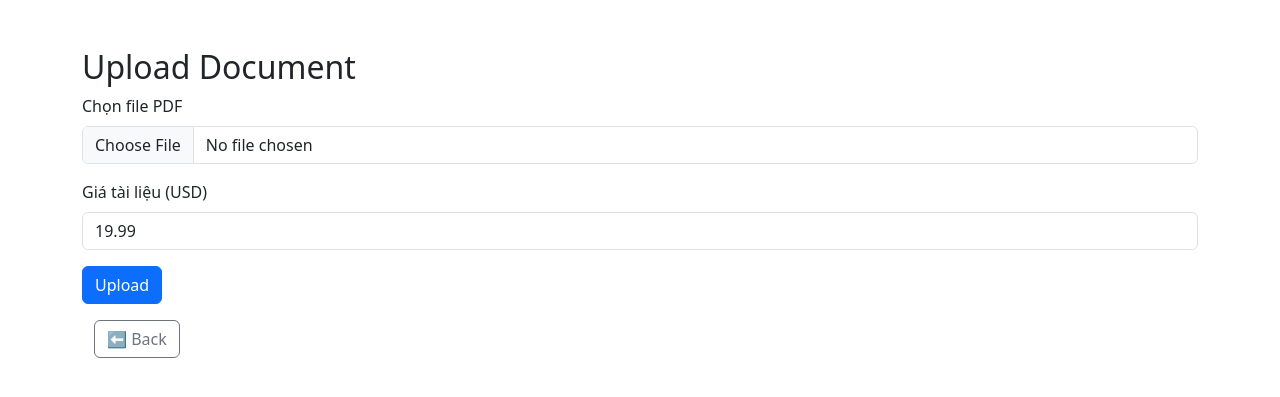
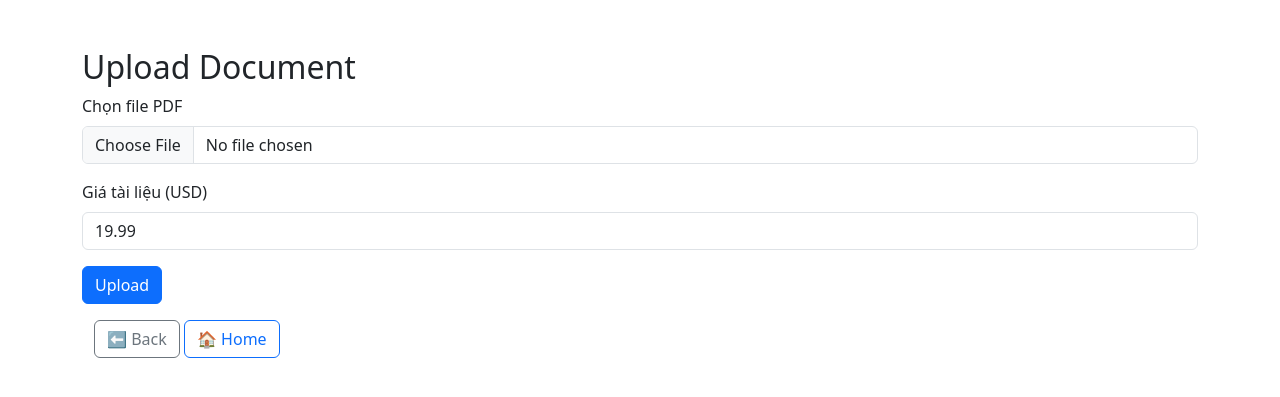
Before and after one commit to Phucsinh238/fastapi-pdf-app, a FastAPI app: page /upload in a window 1280 px wide. Shown: the top 397 px of the page. Run offline with FastAPI, Linux system fonts and the light colour scheme; a user stored in the database is signed in; some libraries are stand-ins or nearby versions.

Commit message:
Update upload.html

```diff
--- a/app/templates/upload.html
+++ b/app/templates/upload.html
@@ -23,7 +23,7 @@
 </form>
 <div class="container mt-3">
         <button class="btn btn-outline-secondary mb-3" onclick="history.back()">⬅ Back</button>
-        {% block content %}{% endblock %}
+          <a href="/" class="btn btn-outline-primary mb-3">🏠 Home</a>
     </div>
 </body>
 </html>
```
